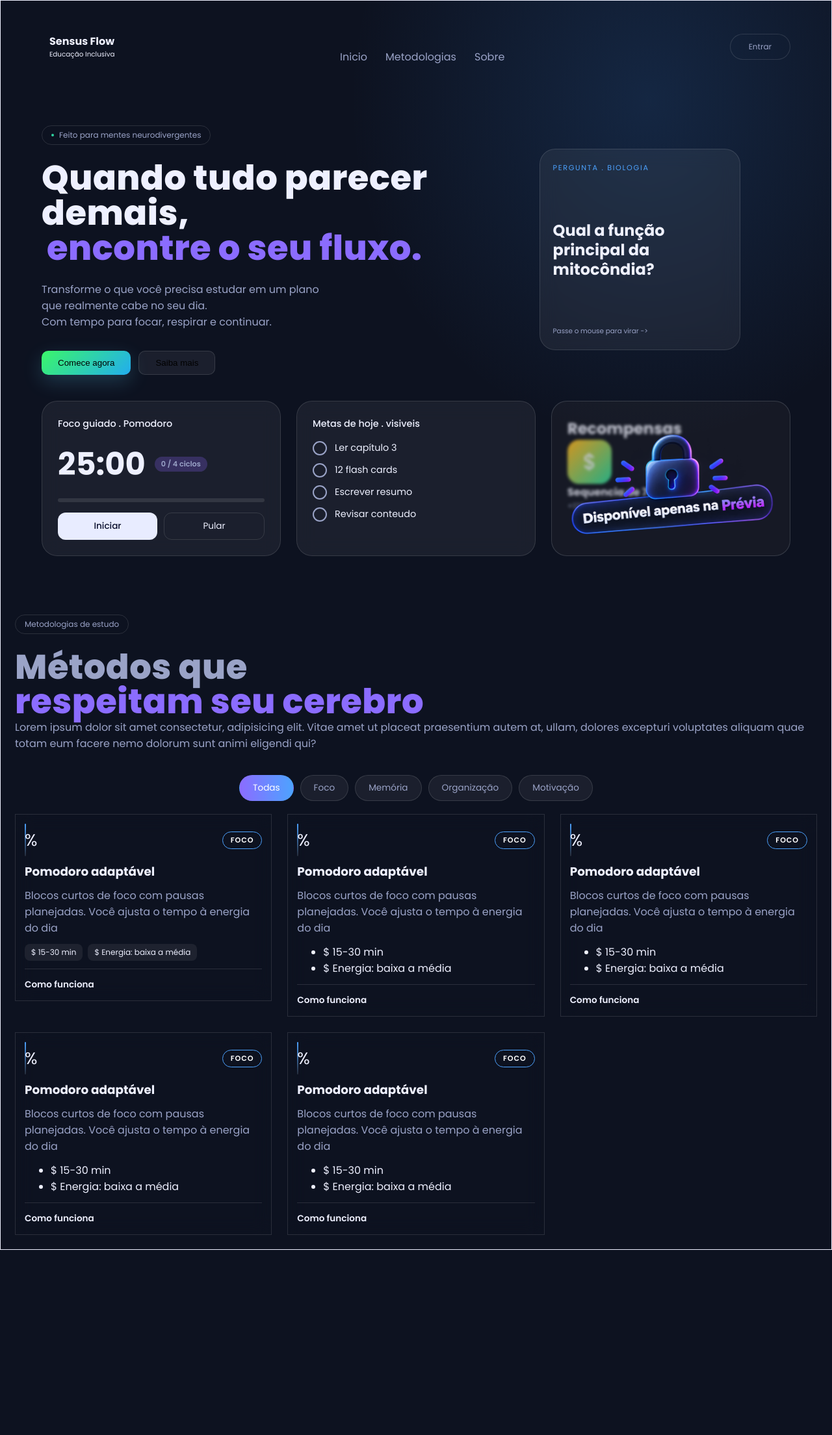
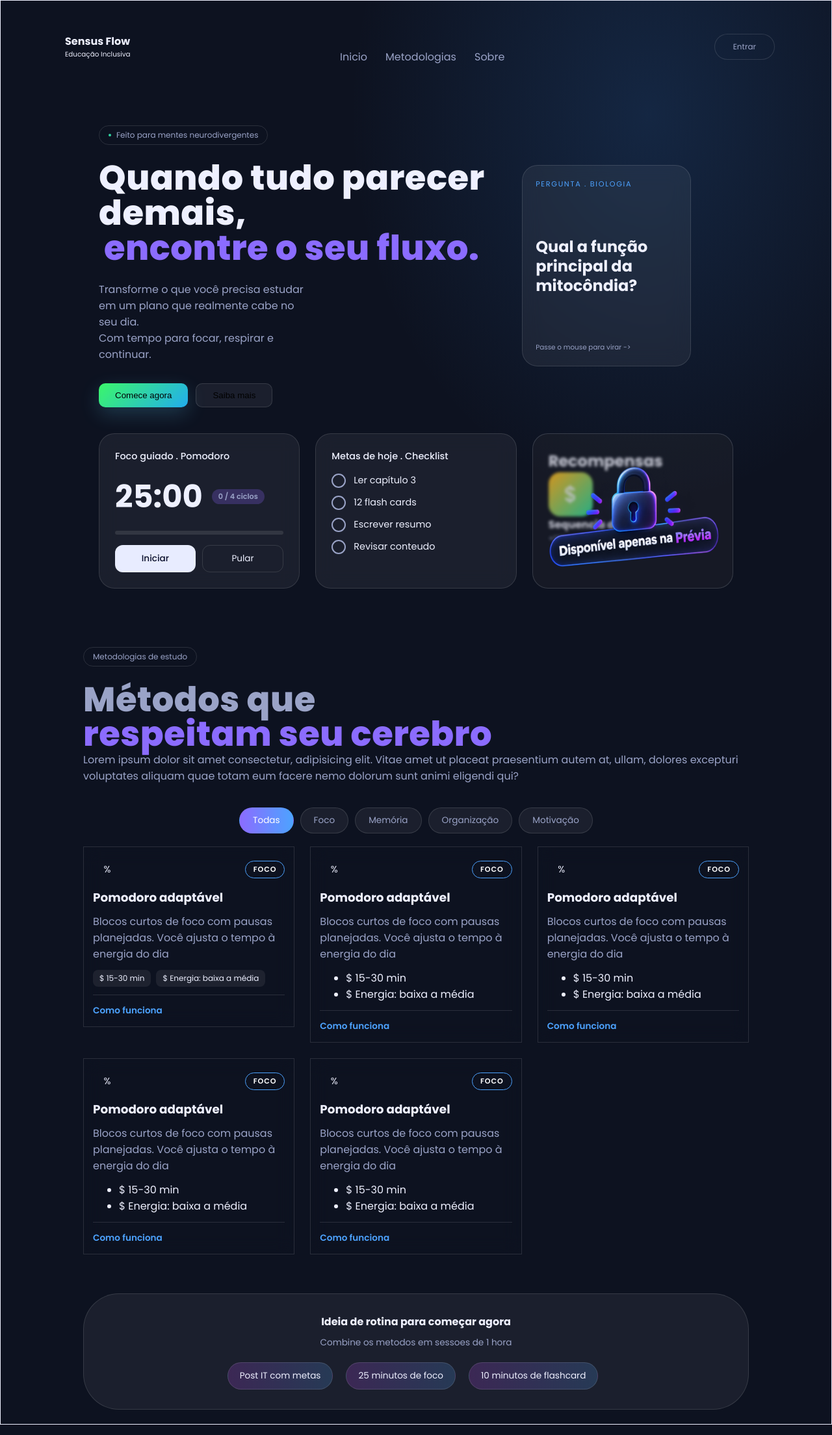
Before and after one commit to th4ylor/Inclusive-Education, a Flask app: template templates/index.html in a window 1280 px wide. Shown: the whole page at 65% size. Before the commit the page ends 1924 px from the top, so only its background shows below. Run offline with Flask 3, Linux system fonts and the light colour scheme; the template is opened without the code that fills it, so the values that code supplies are empty.

Commit message:
Finalizacao metodologias

```diff
--- a/static/css/style.css
+++ b/static/css/style.css
@@ -39,7 +39,7 @@ a{
     align-items: center;
     justify-content: space-between;
     gap: 24px;
-    max-width: 1200px;
+    max-width: 90vw;
     margin: 0 auto;
     padding: 20px 24px;}
 .logo{
@@ -67,13 +67,13 @@ nav a:hover, nav .ativo{color:var(--texto);}
 .hero{
     display: grid;
     grid-template-columns: 1.3fr 0.7fr;
-    max-width: 1200px;
+    max-width: 80vw;
     gap: 48px;
     align-items: center;
     padding: 72px 24px 40px;
     margin: 0 auto;}
 .hero p{
-    max-width: 460px;
+    max-width: 25vw;
     margin: 24px 0 32px;
     color: var(--suave);}
 .selo{
@@ -182,7 +182,7 @@ h1{
 
 /*Cards de exemplo*/
 .cards{
-    max-width: 1200px;
+    max-width: 80vw;
     margin: 0 auto;
     padding: 0 24px 80px;
     display: grid;
@@ -350,6 +350,11 @@ h1{
     z-index: 7;}
 
 /*Parte de metodologias*/
+.metodologias{
+    display: grid;
+    margin: 0 auto;
+    max-width: 80vw;
+    align-items: center;}
 .cabeca{
     margin-top: 10px;
     color: var(--suave);}
@@ -397,20 +402,19 @@ h1{
     line-height: 1.3;}
 .metodo p{
     font-size: 0,9rem;
-    color: var(--suave);
-}
+    color: var(--suave);}
 
 .topo{
     display: flex;justify-content: space-between;
     align-items: center;}
 .icone{
-    width: 02px;
-    height: 50px;
+    width: 44px;
+    height: 40px;
     display: grid;
     place-items: center;
     border-radius: 18px;
-    font-size: 1.6rem;
-    background: linear-gradient(135deg, var(--azul), rgba(255,255,255,0.1));}
+    font-size: 0.9rem;
+    background: linear-gradient(135deg, rgba(0, 85, 254, 0.609)), rgba(255,255,255,0.1);}
 .tag{
     padding: 4px 12px;
     border: 1px solid var(--azul);
@@ -441,14 +445,53 @@ summary{
     justify-content: space-between;
     align-items:center;
     font-size: 0.85rem;
-    font-weight: 600;}
-summary::webkit-details-marker{ display: none;}
-summary::after{
-    content: "";
-    font-size: 1.4rem;
-    line-height: 1;
-    transition: all .2s;}
+    font-weight: 600;
+    color: #4da3ff;}
+ol{
+    margin-top: 14px;
+    padding-left: 20px;
+    display: grid;
+    gap: 8px;
+    font-size: 0.8rem;
+    color: var(--suave);
+    li::marker{
+        color: rgb(131, 235, 157);
+        font-weight: 700;}}
 
+
+/* Parte da sugestao de rotina*/
+.rotina{
+    margin-top: 60px;
+    padding: 30px 25px;
+    text-align: center;
+    background: var(--vidro);
+    border: 1px solid var(--borda);
+    border-radius: 55px;
+    h2{
+        font-size: 1rem;}
+    p{
+        margin-top: 10px;
+        color: var(--suave);
+        font-size: 0.85rem;}}
+.passos{
+    display: flex;
+    flex-wrap: wrap;
+    justify-content: center;
+    align-items: center;
+    gap: 10px;
+    margin-top: 20px;
+    span{
+        padding: 10px 18px;
+        border-radius: 999px;
+        border: 1px solid var(--borda);
+        transition: all 0.3s;
+        background: linear-gradient(90deg, rgba(190, 77, 243, 0.202) , rgba(84, 166, 247, 0.202)) ;
+        font-size: 0.85rem;
+        cursor: pointer;}
+     span:hover{
+        transform: translateY(-20%) scale(1.04);
+        transition: all 0.3s;
+    }}
 
 
 /*Responsividade mais ou menos*/
--- a/templates/index.html
+++ b/templates/index.html
@@ -76,7 +76,7 @@
 
         <!--Card ilustrativo dos checklists-->
         <article class="card">
-            <h2>Metas de hoje . visiveis</h2>
+            <h2>Metas de hoje . Checklist</h2>
             <ul class="metas" id="metas">
                 <li><label>
                         <input type="checkbox" data-min="10">
@@ -252,6 +252,16 @@
             </article>
         </section>
 
+        <section class="rotina">
+            <h2>Ideia de rotina para começar agora</h2>
+            <p>Combine os metodos em sessoes de 1 hora</p>
+            <div class="passos">
+                <span>Post IT com metas</span><br>
+                <span>25 minutos de foco</span><br>
+                <span>10 minutos de flashcard</span><br>
+            </div>
+        </section>
+
     </section>
     <script src="../static/js/init.js"></script>
 </body>
```
